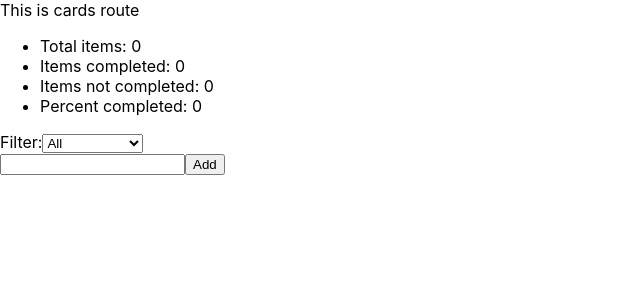
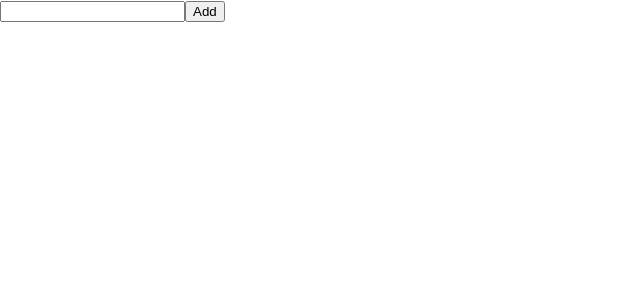
Before and after one commit to manvigautam09/recoil-research, a React (Create React App) app: page /todo in a window 1280 px wide. Shown: the top 300 px of the page, without its empty margins (0-640 px from the left). Built offline with nearby package versions, Linux system fonts and the light colour scheme.

Commit message:
Revert "Feature/recoil"

```diff
--- a/package.json
+++ b/package.json
@@ -8,7 +8,6 @@
     "@testing-library/user-event": "^7.1.2",
     "react": "^16.13.1",
     "react-dom": "^16.13.1",
-    "react-router-dom": "^5.2.0",
     "react-scripts": "3.4.1",
     "recoil": "^0.0.10"
   },
--- a/src/App.js
+++ b/src/App.js
@@ -1,8 +1,13 @@
 import React from "react";
-import Routes from "./routes";
+import { RecoilRoot } from "recoil";
+import TodoList from "./components/TodoList";
 
-const App = () => {
-  return <Routes />;
-};
+function App() {
+  return (
+    <RecoilRoot>
+      <TodoList />
+    </RecoilRoot>
+  );
+}
 
 export default App;
--- a/src/RecoilState/index.js
+++ b/src/RecoilState/index.js
@@ -1,45 +1,6 @@
-import { atom, selector } from "recoil";
+import { atom } from "recoil";
 
 export const todoListState = atom({
   key: "todoListState",
   default: [],
 });
-
-export const todoListFilterState = atom({
-  key: "todoListFilterState",
-  default: "Show All",
-});
-
-export const filteredTodoListState = selector({
-  key: "filteredTodoListState",
-  get: ({ get }) => {
-    const filter = get(todoListFilterState);
-    const list = get(todoListState);
-    switch (filter) {
-      case "Show Completed":
-        return list.filter((item) => item.isComplete);
-      case "Show Uncompleted":
-        return list.filter((item) => !item.isComplete);
-      default:
-        return list;
-    }
-  },
-});
-
-export const todoListStatsState = selector({
-  key: "todoListStatsState",
-  get: ({ get }) => {
-    const todoList = get(todoListState);
-    const totalNum = todoList.length;
-    const totalCompletedNum = todoList.filter((item) => item.isComplete).length;
-    const totalUncompletedNum = totalNum - totalCompletedNum;
-    const percentCompleted = totalNum === 0 ? 0 : totalCompletedNum / totalNum;
-
-    return {
-      totalNum,
-      totalCompletedNum,
-      totalUncompletedNum,
-      percentCompleted,
-    };
-  },
-});
--- a/src/components/TodoFilters/index.js
+++ /dev/null
@@ -1,22 +0,0 @@
-import React from "react";
-import { useRecoilState } from "recoil";
-import { todoListFilterState } from "../../RecoilState";
-
-const TodoListFilters = () => {
-  const [filter, setFilter] = useRecoilState(todoListFilterState);
-  const updateFilter = ({ target: { value } }) => {
-    setFilter(value);
-  };
-
-  return (
-    <>
-      Filter:
-      <select value={filter} onChange={updateFilter}>
-        <option value="Show All">All</option>
-        <option value="Show Completed">Completed</option>
-        <option value="Show Uncompleted">Uncompleted</option>
-      </select>
-    </>
-  );
-};
-export default TodoListFilters;
--- a/src/components/TodoList/index.js
+++ b/src/components/TodoList/index.js
@@ -2,18 +2,16 @@ import React from "react";
 import { useRecoilValue } from "recoil";
 
 import TodoItem from "../TodoItem";
-import TodoListStats from "../TodoStats";
-import TodoListFilters from "../TodoFilters";
 import TodoItemCreator from "../TodoItemCreator";
-import { filteredTodoListState } from "../../RecoilState";
+import { todoListState } from "../../RecoilState";
 
 const TodoList = () => {
-  const todoList = useRecoilValue(filteredTodoListState);
+  const todoList = useRecoilValue(todoListState);
 
   return (
     <>
-      <TodoListStats />
-      <TodoListFilters />
+      {/* <TodoListStats /> */}
+      {/* <TodoListFilters /> */}
       <TodoItemCreator />
       {todoList.map((todoItem) => (
         <TodoItem key={todoItem.id} item={todoItem} />
--- a/src/components/TodoStats/index.js
+++ /dev/null
@@ -1,24 +0,0 @@
-import React from "react";
-import { useRecoilValue } from "recoil";
-import { todoListStatsState } from "../../RecoilState";
-
-const TodoListStats = () => {
-  const {
-    totalNum,
-    totalCompletedNum,
-    totalUncompletedNum,
-    percentCompleted,
-  } = useRecoilValue(todoListStatsState);
-
-  const formattedPercentCompleted = Math.round(percentCompleted * 100);
-
-  return (
-    <ul>
-      <li>Total items: {totalNum}</li>
-      <li>Items completed: {totalCompletedNum}</li>
-      <li>Items not completed: {totalUncompletedNum}</li>
-      <li>Percent completed: {formattedPercentCompleted}</li>
-    </ul>
-  );
-};
-export default TodoListStats;
--- a/src/routes/Cards/index.js
+++ /dev/null
@@ -1,7 +0,0 @@
-import React from "react";
-
-const Cards = () => {
-  return <div>This is cards route</div>;
-};
-
-export default Cards;
--- a/src/routes/Todo/index.js
+++ /dev/null
@@ -1,13 +0,0 @@
-import React from "react";
-import { RecoilRoot } from "recoil";
-import TodoList from "../../components/TodoList";
-
-const Todo = () => {
-  return (
-    <RecoilRoot>
-      <TodoList />
-    </RecoilRoot>
-  );
-};
-
-export default Todo;
--- a/src/routes/index.js
+++ /dev/null
@@ -1,15 +0,0 @@
-import React from "react";
-import { Route, BrowserRouter as Router } from "react-router-dom";
-import Todo from "./Todo";
-import Cards from "./Cards";
-
-const Routes = () => {
-  return (
-    <Router>
-      <Route path="/" component={Cards} />
-      <Route path="/todo" component={Todo} />
-    </Router>
-  );
-};
-
-export default Routes;
```
Also changed, not shown: 1 other file (tests, documents, lock files or other folders).
